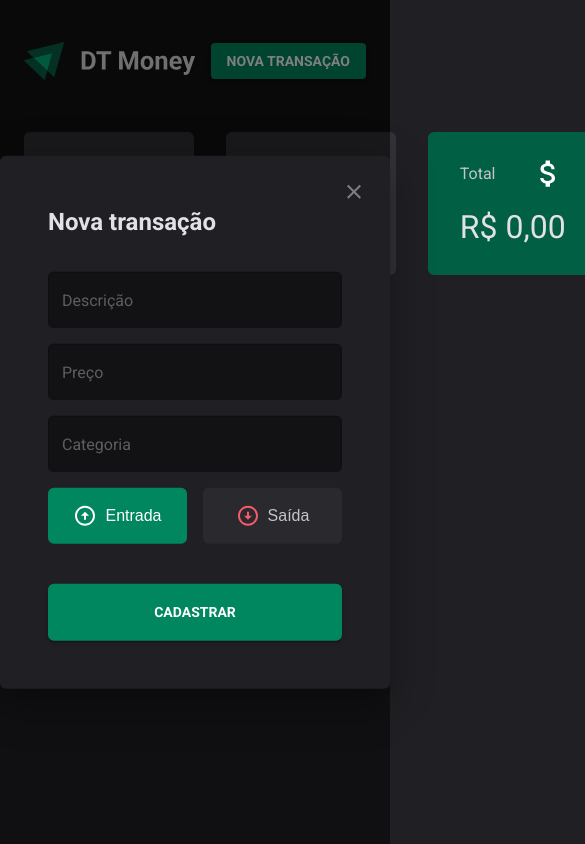
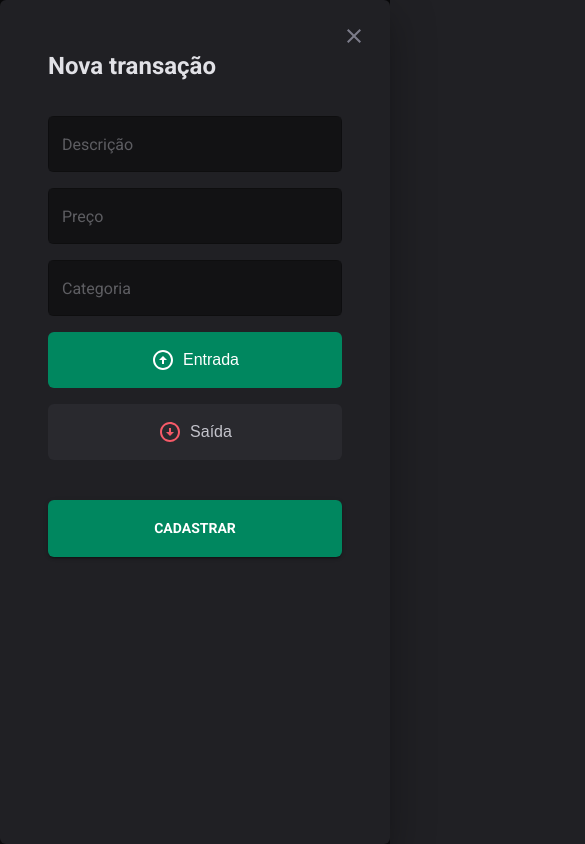
Before and after one commit to johnnycfg/desafio-in8, a Next.js app: page / in a window 390 px wide. Both pictures are taken after a click on the button "NOVA TRANSAÇÃO". Shown: the whole page, 585 px wide, since content can reach past the window. Built offline with nearby package versions, Linux system fonts and the light colour scheme.

Commit message:
feat: add responsiveness

```diff
--- a/package.json
+++ b/package.json
@@ -19,11 +19,13 @@
     "@types/node": "20.4.2",
     "@types/react": "18.2.15",
     "@types/react-dom": "18.2.7",
+    "apexcharts": "^3.41.0",
     "date-fns": "^2.30.0",
     "eslint": "8.45.0",
     "eslint-config-next": "13.4.10",
     "next": "13.4.10",
     "react": "18.2.0",
+    "react-apexcharts": "^1.4.1",
     "react-dom": "18.2.0",
     "react-hook-form": "^7.45.2",
     "typescript": "5.1.6",
--- a/src/app/(home)/page.tsx
+++ b/src/app/(home)/page.tsx
@@ -4,6 +4,7 @@ import { SummaryCard } from '@/components/SummaryCard'
 import { TransactionsTable } from '@/components/TransactionsTable'
 import { TransactionsContext } from '@/contexts/TransactionsContext'
 import { useSummary } from '@/hooks/useSummary'
+import { paginateArray } from '@/utils/paginateArray'
 import {
   ArrowCircleUp,
   ArrowCircleDown,
@@ -15,15 +16,31 @@ import {
   Stack,
   TextField,
   Typography,
+  useMediaQuery,
   useTheme,
 } from '@mui/material'
-import { useContext, useState } from 'react'
+import { useContext, useEffect, useState } from 'react'
+
+interface Transactions {
+  id: string
+  description: string
+  type: 'income' | 'outcome'
+  category: string
+  price: number
+  createdAt: string
+}
 
 export default function Home() {
   const theme = useTheme()
+  const smDown = useMediaQuery(theme.breakpoints.down('sm'))
   const { transactions } = useContext(TransactionsContext)
   const summary = useSummary()
   const [search, setSearch] = useState('')
+  const [currentPage, setCurrentPage] = useState(1)
+
+  useEffect(() => {
+    setCurrentPage(1)
+  }, [search])
 
   const filteredTransactions = transactions.filter((transaction) => {
     if (
@@ -37,9 +54,26 @@ export default function Home() {
     return false
   })
 
+  const itemsPerPage = 5
+  const transactionsAmount = Math.ceil(
+    (filteredTransactions.length || transactions.length) / itemsPerPage,
+  )
+
+  const paginatedTransactions = paginateArray<Transactions>(
+    filteredTransactions,
+    itemsPerPage,
+    currentPage,
+  )
+
   return (
     <Box width="100%" maxWidth={1248} margin="0 auto" px="1.5rem" pb="2rem">
-      <Box display="flex" justifyContent="space-between" gap="2rem" mt="-5rem">
+      <Box
+        display="flex"
+        justifyContent="space-between"
+        gap="2rem"
+        mt="-5rem"
+        overflow="auto"
+      >
         <SummaryCard
           icon={
             <ArrowCircleUp
@@ -73,13 +107,7 @@ export default function Home() {
         />
       </Box>
 
-      <Box
-        display="flex"
-        justifyContent="flex-end"
-        gap="1rem"
-        mt="4rem"
-        mb="1.5rem"
-      >
+      <Box display="flex" gap="1rem" mt="4rem" mb="1.5rem">
         <TextField
           placeholder="Busque uma transação"
           sx={{
@@ -88,7 +116,7 @@ export default function Home() {
             '& .MuiInputBase-input': {
               color: theme.palette.base[600],
             },
-            maxWidth: '300px',
+            maxWidth: smDown ? '100%' : '300px',
           }}
           fullWidth
           value={search}
@@ -106,10 +134,14 @@ export default function Home() {
         </Typography>
       ) : (
         <Stack spacing="2.5rem" alignItems="center">
-          <TransactionsTable
-            transactions={filteredTransactions || transactions}
+          <TransactionsTable transactions={paginatedTransactions} />
+          <Pagination
+            count={transactionsAmount}
+            page={currentPage}
+            onChange={(e, page) => setCurrentPage(page)}
+            color="primary"
+            shape="rounded"
           />
-          <Pagination count={10} color="primary" shape="rounded" />
         </Stack>
       )}
     </Box>
--- a/src/components/NewTransactionModal/index.tsx
+++ b/src/components/NewTransactionModal/index.tsx
@@ -6,6 +6,7 @@ import {
   Stack,
   TextField,
   Typography,
+  useMediaQuery,
   useTheme,
 } from '@mui/material'
 import { ArrowCircleUp, ArrowCircleDown, Close } from '@mui/icons-material'
@@ -36,6 +37,7 @@ export function NewTransactionModal({
   setModalStatus,
 }: NewTransactionModalProps) {
   const theme = useTheme()
+  const smDown = useMediaQuery(theme.breakpoints.down('sm'))
   const { createTransaction } = useContext(TransactionsContext)
 
   const {
@@ -63,8 +65,9 @@ export function NewTransactionModal({
     top: '50%',
     left: '50%',
     transform: 'translate(-50%, -50%)',
-    width: '100%',
-    maxWidth: 528,
+    width: smDown ? '100vw' : '100%',
+    maxWidth: smDown ? '100vw' : 528,
+    height: smDown ? '100vh' : 'initial',
     bgcolor: theme.palette.base[200],
     boxShadow: 24,
     p: '3rem',
@@ -147,6 +150,7 @@ export function NewTransactionModal({
               >
                 <Box
                   display="flex"
+                  flexDirection={smDown ? 'column' : 'row'}
                   gap="1rem"
                   sx={{
                     'input[type=radio]': {
--- a/src/components/SummaryCard/index.tsx
+++ b/src/components/SummaryCard/index.tsx
@@ -1,4 +1,4 @@
-import { Box, Stack, Typography, useTheme } from '@mui/material'
+import { Box, Stack, Typography, useMediaQuery, useTheme } from '@mui/material'
 import { ReactNode } from 'react'
 import { currencyFormatter } from '@/utils/currencyFormatter'
 
@@ -16,11 +16,13 @@ export function SummaryCard({
   amount,
 }: SummaryCardProps) {
   const theme = useTheme()
+  const smDown = useMediaQuery(theme.breakpoints.down('sm'))
 
   return (
     <Stack
       spacing="0.75rem"
       width="100%"
+      minWidth={smDown ? '282px' : 'initial'}
       maxWidth={378}
       bgcolor={
         variant === 'grey'
--- a/src/components/header/index.tsx
+++ b/src/components/header/index.tsx
@@ -1,10 +1,11 @@
-import { Box, Button, useTheme } from '@mui/material'
+import { Box, Button, useMediaQuery, useTheme } from '@mui/material'
 import Image from 'next/image'
 import { NewTransactionModal } from '../NewTransactionModal'
 import { useState } from 'react'
 
 export function Header() {
   const theme = useTheme()
+  const smDown = useMediaQuery(theme.breakpoints.down('sm'))
   const [newTransactionModalStatus, setNewTransactionModalStatus] =
     useState(false)
 
@@ -23,11 +24,20 @@ export function Header() {
         margin="0 auto"
         px="1.5rem"
       >
-        <Image src="/logo.svg" width={173} height={42} alt="Logo" priority />
+        <Image
+          src="/logo.svg"
+          width={smDown ? 117 : 173}
+          height={smDown ? 25 : 42}
+          alt="Logo"
+          priority
+        />
         <Button
           variant="contained"
           color="primary"
           onClick={handleOpenNewTransactionModal}
+          sx={{
+            fontSize: smDown ? '0.875rem' : 'initial',
+          }}
         >
           Nova transação
         </Button>
--- a/src/utils/currencyFormatter.ts
+++ b/src/utils/currencyFormatter.ts
@@ -1,7 +1,7 @@
 /** Função que formata um valor para a moeda de um país
  * @param value valor a ser formatado.
  * @param locale o código do idioma e o código do país. Valor padrão: 'pt-BR'.
- * @param currency a sigla da unidade monetária do país. Valor padrão: 'BRL.
+ * @param currency a sigla da unidade monetária do país. Valor padrão: 'BRL'.
  */
 export function currencyFormatter(
   value: number,
--- /dev/null
+++ b/src/utils/paginateArray.ts
@@ -0,0 +1,17 @@
+/** Função que faz a paginação de um array
+ * @param array array a ser paginado.
+ * @param itemsPerPage quantidade de itens por página.
+ * @param currentPage página atual.
+ */
+export function paginateArray<T>(
+  array: T[],
+  itemsPerPage: number,
+  currentPage: number,
+) {
+  if (!Array.isArray(array)) return []
+
+  const startIndex = (currentPage - 1) * itemsPerPage
+  const endIndex = startIndex + itemsPerPage
+
+  return array.slice(startIndex, endIndex)
+}
```
Also changed, not shown: 1 other file (tests, documents, lock files or other folders).
